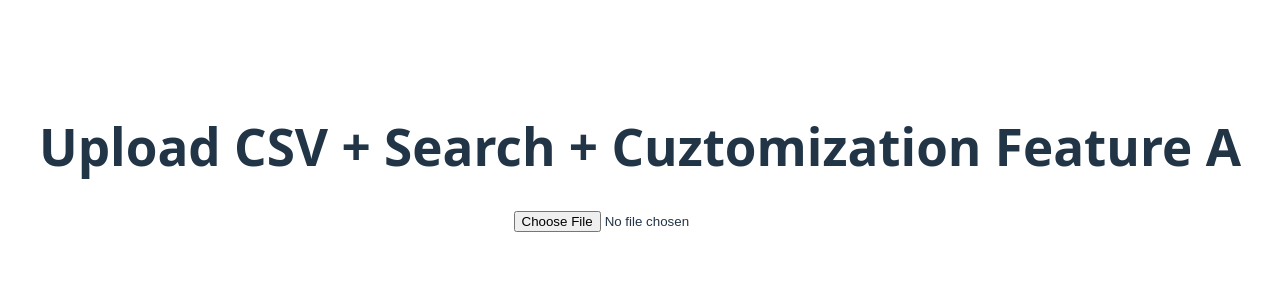
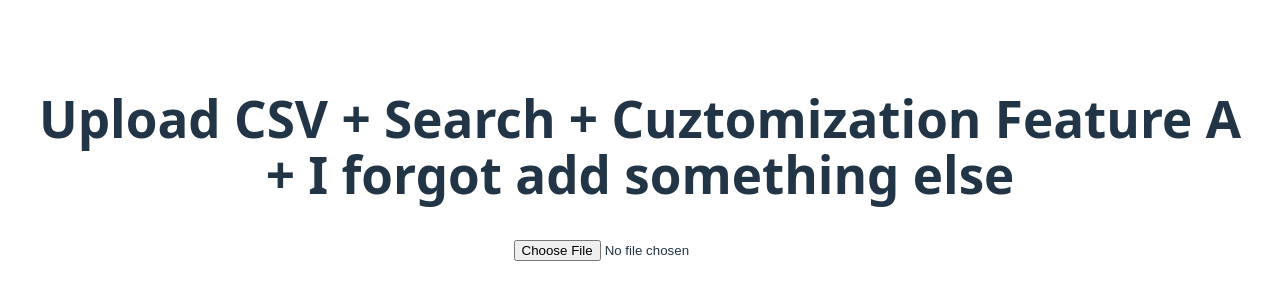
Before and after one commit to vqc1909a/Shawarma, a React (Vite) app in the folder frontend/: page / in a window 1280 px wide. Shown: the part 234-534 px from the top of the page. Built offline with nearby package versions, Linux system fonts and the light colour scheme; no server answers.

Commit message:
chore: update header to include additional note in title

```diff
--- a/frontend/src/App.tsx
+++ b/frontend/src/App.tsx
@@ -72,7 +72,7 @@ function App() {
 
 	return (
 		<>
-			<h1>Upload CSV + Search +  Cuztomization Feature A</h1>
+			<h1>Upload CSV + Search +  Cuztomization Feature A +  I forgot add something else</h1>
 			<Toaster />
 			{showInput && (
 				<form onSubmit={onFormSubmit} aria-label="upload-form">
```
